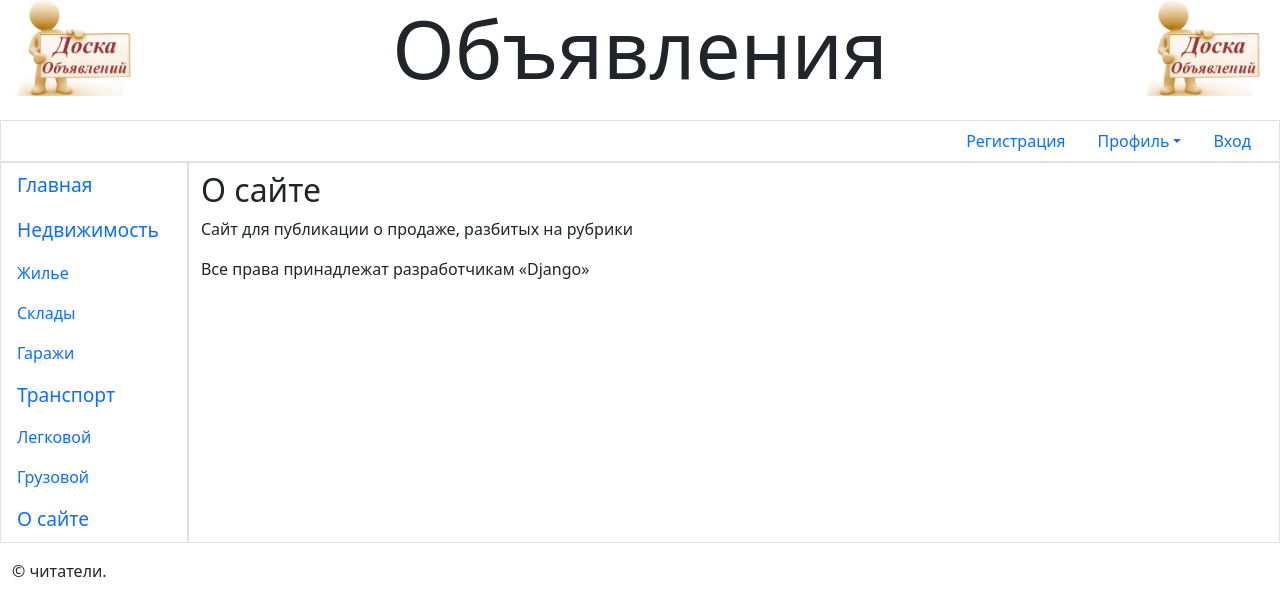
After one commit to PartiPhone/bulletinboard, a Django app: template main/templates/main/about.html in a window 1280 px wide. The commit adds this page. Shown: the top 616 px of the page. Run offline with Django 3.2, Linux system fonts and the light colour scheme; the template is opened without the code that fills it, so the values that code supplies are empty; some libraries are stand-ins or nearby versions.

Commit message:
Создание вспомогательной веб-страницы (О сайте)

```diff
--- a/main/templates/layout/basic.html
+++ b/main/templates/layout/basic.html
@@ -57,6 +57,8 @@ href=" {% static 'main/style.css' %}">
             Транспорт</span>
             <a class="nav-link" href="#">Легковой</a>
             <a class="nav-link" href="#">Грузовой</a>
+            <a class="nav-link root"
+            href="{% url 'main:other' page='about' %}">О сайте</a>
         </nav>
         <section class="col border py-2">
             {% bootstrap_messages %}
--- /dev/null
+++ b/main/templates/main/about.html
@@ -0,0 +1,7 @@
+{% extends "layout/basic.html" %}
+{% block title %}О сайте{% endblock %}
+{% block content %}
+<h2>О сайте</h2>
+<p>Сайт для публикации о продаже, разбитых на рубрики</p>
+<p>Все права принадлежат разработчикам &laquo;Django&raquo;</p>
+{% endblock %}
--- a/main/urls.py
+++ b/main/urls.py
@@ -1,9 +1,9 @@
 from django.urls import path
 
-from .views import index
+from .views import index, other_page
 
 app_name = 'main'
 urlpatterns = [
-    path('', index, name='index')
-
+    path('<str:page>/', other_page, name='other'),
+    path('', index, name='index'),
 ]
```
Also changed, not shown: main/views.py (+11 -0 lines).
